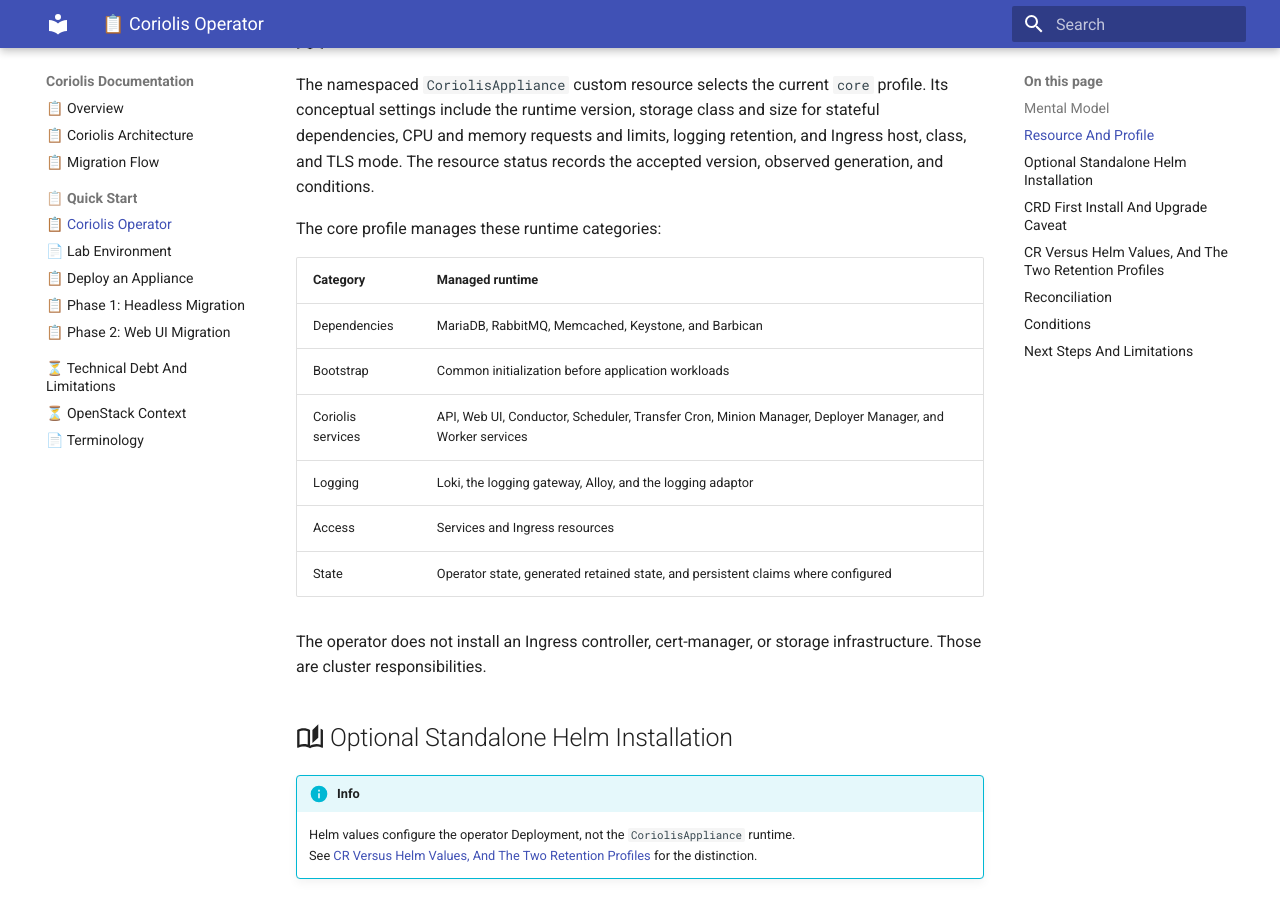
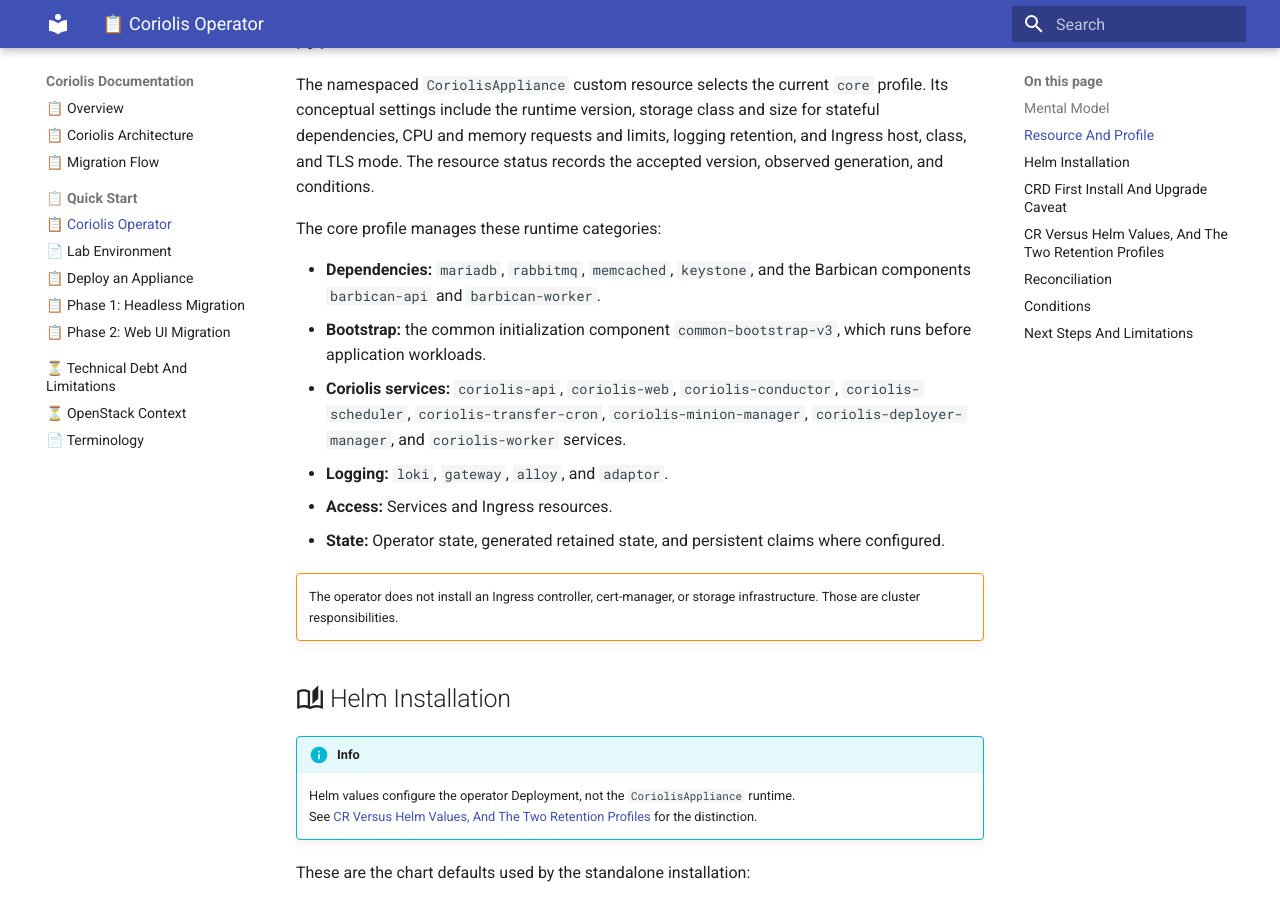
Before and after one commit to radumoisan/coriolis, an MkDocs documentation site: the page built from docs/operator.md, in a window 1280 px wide and 900 px high, scrolled down 1152 px. Built offline with MkDocs 1.6.1 and Material for MkDocs 9.7.7, drawn with Linux system fonts in a browser that asks for light colours.

Commit message:
Improved docs
Signed-off-by: Radu Moisan <radu.moisan@gmail.com>

````diff
--- a/docs/operator.md
+++ b/docs/operator.md
@@ -38,18 +38,17 @@
 
 The core profile manages these runtime categories:
 
-| Category | Managed runtime |
-| --- | --- |
-| Dependencies | MariaDB, RabbitMQ, Memcached, Keystone, and Barbican |
-| Bootstrap | Common initialization before application workloads |
-| Coriolis services | API, Web UI, Conductor, Scheduler, Transfer Cron, Minion Manager, Deployer Manager, and Worker services |
-| Logging | Loki, the logging gateway, Alloy, and the logging adaptor |
-| Access | Services and Ingress resources |
-| State | Operator state, generated retained state, and persistent claims where configured |
+- **Dependencies:** `mariadb`, `rabbitmq`, `memcached`, `keystone`, and the Barbican components `barbican-api` and `barbican-worker`.
+- **Bootstrap:** the common initialization component `common-bootstrap-v3`, which runs before application workloads.
+- **Coriolis services:** `coriolis-api`, `coriolis-web`, `coriolis-conductor`, `coriolis-scheduler`, `coriolis-transfer-cron`, `coriolis-minion-manager`, `coriolis-deployer-manager`, and `coriolis-worker` services.
+- **Logging:** `loki`, `gateway`, `alloy`, and `adaptor`.
+- **Access:** Services and Ingress resources.
+- **State:** Operator state, generated retained state, and persistent claims where configured.
 
-The operator does not install an Ingress controller, cert-manager, or storage infrastructure. Those are cluster responsibilities.
+!!! warning ""
+    The operator does not install an Ingress controller, cert-manager, or storage infrastructure. Those are cluster responsibilities.
 
-## :material-book-open-page-variant-outline: Optional Standalone Helm Installation
+## :material-book-open-page-variant-outline: Helm Installation
 
 !!! info
     Helm values configure the operator Deployment, not the `CoriolisAppliance` runtime.<br>
@@ -57,7 +56,7 @@
 
 These are the chart defaults used by the standalone installation:
 
-??? quote "`coriolis-operator-values.yaml`"
+??? quote "coriolis-operator-values.yaml"
 
     ```yaml
     # Container image used for the operator.
--- a/docs/technical-debt.md
+++ b/docs/technical-debt.md
@@ -47,7 +47,7 @@
 
 ### :material-application-edit-outline: Standalone Helm Installation Is Unvalidated
 
-**Current state:** The [operator guide](operator.md#optional-standalone-helm-installation) documents an optional standalone Helm command, but it has no separate acceptance evidence. The command intentionally omits `--version`, so it resolves the latest published chart and can change as releases are published.
+**Current state:** The [operator guide](operator.md#helm-installation) documents an optional standalone Helm command, but it has no separate acceptance evidence. The command intentionally omits `--version`, so it resolves the latest published chart and can change as releases are published.
 
 **Impact:** Standalone Helm installation is unvalidated and can deploy a different chart over time.
 
@@ -57,7 +57,7 @@
 
 ### :material-application-edit-outline: Operator Guide Helm Defaults Can Drift
 
-**Current state:** The [operator guide](operator.md#optional-standalone-helm-installation) embeds a commented copy of `coriolis-operator/helm/values.yaml`; the current MkDocs configuration does not include that source file automatically.
+**Current state:** The [operator guide](operator.md#helm-installation) embeds a commented copy of `coriolis-operator/helm/values.yaml`; the current MkDocs configuration does not include that source file automatically.
 
 **Impact:** The operator guide can show stale defaults after the operator chart changes, especially because its standalone installation command resolves the latest published chart.
 
@@ -94,7 +94,7 @@
 | Implemented | Present in the operator. | Core profile reconciliation and its resource definitions, including the managed logging stack. |
 | Validated | Tested with accepted evidence. | Managed resource reconciliation and lifecycle behavior for dependencies, Coriolis services, and Ingress, including collision safety and normal cleanup. |
 | Validated, bounded | Tested only within a stated limit. | Single-node `Ready=True` and retained-state recreation on 0.5.40; a development Web UI OpenStack-to-OpenStack migration proof of concept on 0.5.54; logging hardening on 0.5.57; the prior walkthrough now split across the [deployment](deploy-appliance.md), [headless migration](headless-migration.md), and [Web UI migration](web-ui-migration.md) pages, followed end to end on 0.5.59 with runtime 2603.4. |
-| In progress | Work with partial evidence not yet accepted end to end on the current release. | Direct Helm operator installation is not separately validated: the [operator guide](operator.md#optional-standalone-helm-installation) documents an optional standalone install that resolves the latest published chart, while only the Argo CD-managed live development path in the [operator lab environment](operator-lab-environment.md#operator-installation) is validated. |
+| In progress | Work with partial evidence not yet accepted end to end on the current release. | Direct Helm operator installation is not separately validated: the [operator guide](operator.md#helm-installation) documents an optional standalone install that resolves the latest published chart, while only the Argo CD-managed live development path in the [operator lab environment](operator-lab-environment.md#operator-installation) is validated. |
 | Pending | Planned work without acceptance evidence. | Broader, repeatable, production-oriented browser-flow, OpenStack provider, and API migration qualification beyond the bounded 0.5.54 development proof of concept and the bounded 0.5.59 prior walkthrough. |
 | Unsupported/unvalidated | Not supported as a public readiness claim. | Production HA, storage, backup, upgrades, drift self-healing, and multi-CR routing. |
 
````
